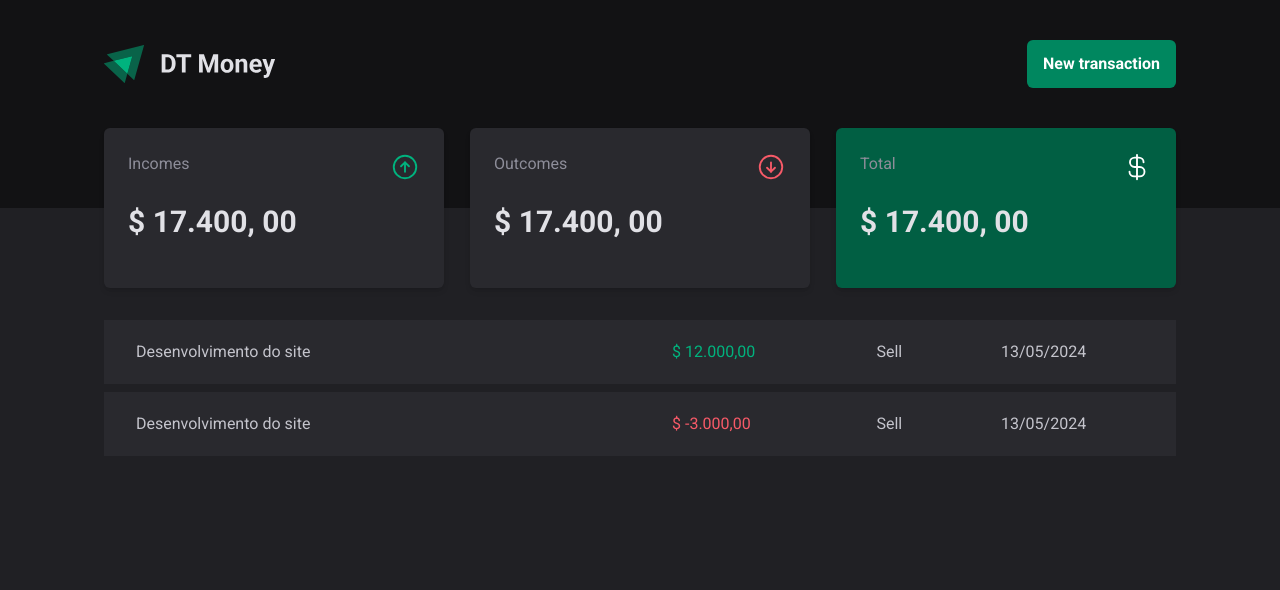
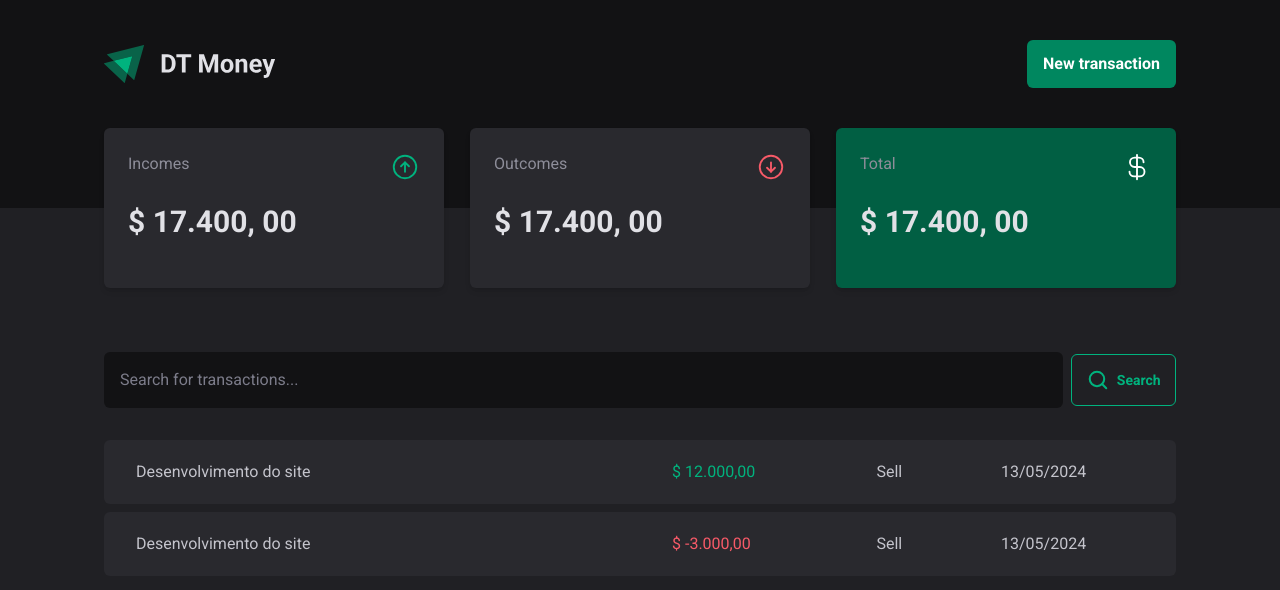
Before and after one commit to Mariano1994/Dt-Money, a React (Vite) app: page / in a window 1280 px wide. Shown: the top 590 px of the page. Built offline with nearby package versions, Linux system fonts and the light colour scheme.

Commit message:
Created searchTransactions Component

```diff
--- a/src/components/MainContentWrapper.tsx
+++ b/src/components/MainContentWrapper.tsx
@@ -1,3 +1,4 @@
+import Searchbar from "./Searchbar";
 import SummaryTransations from "./SummaryTransations";
 import TransactionsTable from "./TransactionsTable";
 
@@ -5,6 +6,7 @@ const MainContentWrapper = () => {
   return (
     <div className="w-[100%] max-w-[1120px] mx-auto px-6">
       <SummaryTransations />
+      <Searchbar />
       <TransactionsTable />
     </div>
   );
--- /dev/null
+++ b/src/components/Searchbar.tsx
@@ -0,0 +1,29 @@
+import { MagnifyingGlass } from "phosphor-react";
+
+const Searchbar = () => {
+  return (
+    <form className="flex items-center gap-2 mt-16 ">
+      <input
+        type="text"
+        placeholder="Search for transactions..."
+        className="flex-1 bg-gray-900 text-gray-300 p-4 rounded-md placeholder:text-gray-500 outline-none "
+      />
+      <button
+        type="submit"
+        className="group flex items-center gap-2 border border-solid p-[0.9rem] border-green-300 rounded-md transition-all hover:bg-green-300
+      "
+      >
+        <MagnifyingGlass
+          size={22}
+          className="text-green-300 transition-all group-hover:text-white"
+          weight="bold"
+        />
+        <span className="text-sm font-bold text-green-300 group-hover:text-white">
+          Search
+        </span>
+      </button>
+    </form>
+  );
+};
+
+export default Searchbar;
--- a/src/components/TransactionsTable.tsx
+++ b/src/components/TransactionsTable.tsx
@@ -2,24 +2,34 @@ const TransactionsTable = () => {
   return (
     <table className="w-[100%] max-w-[1120px] my-6 mx-auto py-0 border-spacing-y-2 border-separate ">
       <tbody className="text-gray-300">
-        <tr className="bg-red-500 ">
-          <td width="50%" className="py-5 px-8 bg-gray-700">
+        <tr>
+          <td
+            width="50%"
+            className="py-5 px-8 bg-gray-700 rounded-bl-md rounded-tl-md"
+          >
             {" "}
             Desenvolvimento do site
           </td>
           <td className="py-5 px-8 bg-gray-700 text-green-300"> $ 12.000,00</td>
           <td className="py-5 px-8 bg-gray-700"> Sell</td>
-          <td className="py-5 px-8 bg-gray-700">13/05/2024</td>
+          <td className="py-5 px-8 bg-gray-700 rounded-br-md rounded-tr-md">
+            13/05/2024
+          </td>
         </tr>
 
-        <tr className="bg-red-500 ">
-          <td width="50%" className="py-5 px-8 bg-gray-700">
+        <tr>
+          <td
+            width="50%"
+            className="py-5 px-8 bg-gray-700 rounded-bl-md rounded-tl-md"
+          >
             {" "}
             Desenvolvimento do site
           </td>
-          <td className="py-5 px-8 bg-gray-700 text-red-300"> $ -3.000,00</td>
+          <td className="py-5 px-8 bg-gray-700 text-red-300 "> $ -3.000,00</td>
           <td className="py-5 px-8 bg-gray-700"> Sell</td>
-          <td className="py-5 px-8 bg-gray-700">13/05/2024</td>
+          <td className="py-5 px-8 bg-gray-700 rounded-br-md rounded-tr-md">
+            13/05/2024
+          </td>
         </tr>
       </tbody>
     </table>
```
